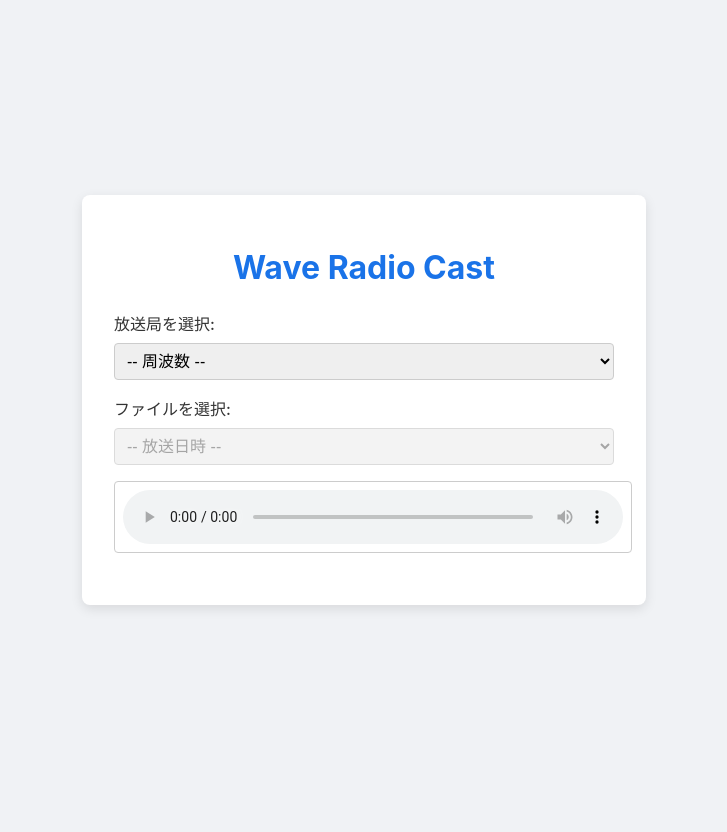
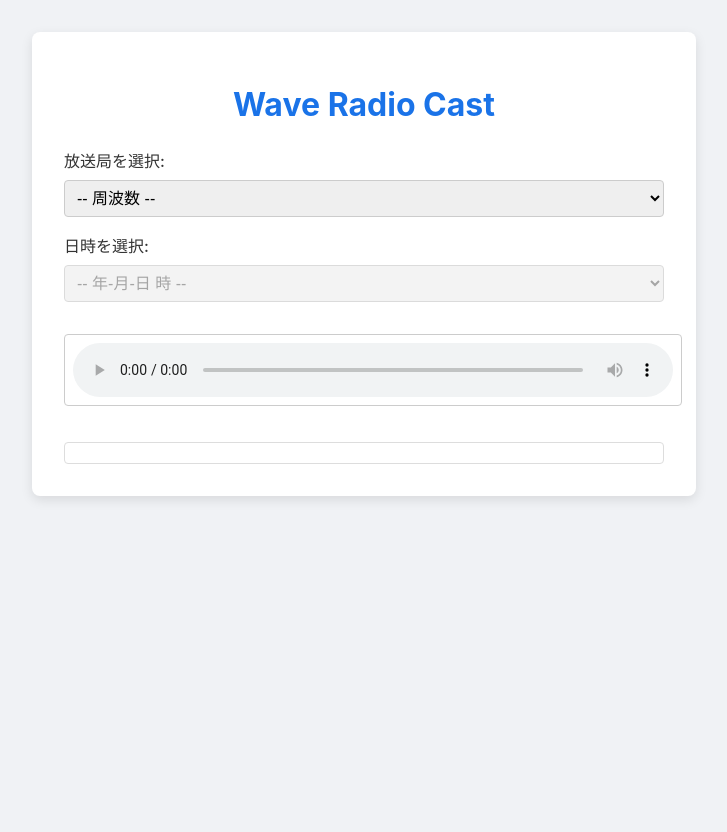
Before and after one commit to F-Naru/wave-radio-cast, a Flask app: page / in a window 1280 px wide. Shown: the whole page, without its empty margins (276-1003 px from the left). Before the commit the page ends 609 px from the top, so only its background shows below. Run offline with Flask 3, Linux system fonts and the light colour scheme.

Commit message:
日時選択機能を修正

```diff
--- a/app.py
+++ b/app.py
@@ -15,14 +15,28 @@ def index():
         stations = [d for d in os.listdir(RECORDINGS_BASE_PATH) if os.path.isdir(os.path.join(RECORDINGS_BASE_PATH, d))]
     return render_template('index.html', stations=sorted(stations))
 
-@app.route('/api/files/<path:frequency>')
-def list_files(frequency):
-    """指定された放送局の音声ファイルリストをJSONで返す"""
+@app.route('/api/available_hours/<path:frequency>')
+def list_available_hours(frequency):
+    """指定された放送局で利用可能な「時」のリストを返す"""
+    station_path = os.path.join(RECORDINGS_BASE_PATH, frequency)
+    hours = set()
+    if os.path.exists(station_path):
+        for f in os.listdir(station_path):
+            if f.endswith('.wav') and len(f) >= 16: # yyyy-MM-ddThh-mm.wav
+                hours.add(f[:13]) # yyyy-MM-ddThh
+    return jsonify(sorted(list(hours), reverse=True))
+
+@app.route('/api/files_for_hour/<path:frequency>/<hour>')
+def list_files_for_hour(frequency, hour):
+    """指定された時間に含まれるファイルのリストを返す"""
     station_path = os.path.join(RECORDINGS_BASE_PATH, frequency)
     files = []
     if os.path.exists(station_path):
-        files = [f for f in os.listdir(station_path) if f.endswith('.wav')]
-    return jsonify(sorted(files, reverse=True))
+        for f in os.listdir(station_path):
+            if f.startswith(hour) and f.endswith('.wav'):
+                files.append(f)
+    return jsonify(sorted(files))
+
 
 @app.route('/audio/<path:frequency>/<path:filename>')
 def serve_audio(frequency, filename):
--- a/templates/index.html
+++ b/templates/index.html
@@ -1,4 +1,3 @@
-
 <!DOCTYPE html>
 <html lang="ja">
 <head>
@@ -12,9 +11,10 @@
             color: #333;
             display: flex;
             justify-content: center;
-            align-items: center;
+            align-items: flex-start; /* Align to top */
             height: 100vh;
             margin: 0;
+            padding-top: 2rem; /* Add some padding at the top */
         }
         .container {
             background: #fff;
@@ -23,7 +23,7 @@
             box-shadow: 0 4px 12px rgba(0, 0, 0, 0.1);
             text-align: center;
             width: 90%;
-            max-width: 500px;
+            max-width: 600px;
         }
         h1 {
             color: #1a73e8;
@@ -37,14 +37,44 @@
             border: 1px solid #ccc;
             font-size: 1rem;
         }
-        select {
-            cursor: pointer;
-        }
         label {
             display: block;
             margin-bottom: 0.5rem;
             text-align: left;
             font-weight: 500;
+        }
+        #minutes-container {
+            display: grid;
+            grid-template-columns: repeat(auto-fill, minmax(45px, 1fr));
+            gap: 8px;
+            margin-top: 1rem;
+            max-height: 250px;
+            overflow-y: auto;
+            padding: 10px;
+            border: 1px solid #ddd;
+            border-radius: 4px;
+        }
+        .minute-btn {
+            padding: 8px 4px;
+            font-size: 0.9rem;
+            border: 1px solid #ccc;
+            border-radius: 4px;
+            background-color: #f9f9f9;
+            cursor: pointer;
+            transition: background-color 0.2s;
+        }
+        .minute-btn:hover:not(:disabled) {
+            background-color: #e0e0e0;
+        }
+        .minute-btn:disabled {
+            background-color: #efefef;
+            color: #aaa;
+            cursor: not-allowed;
+        }
+        .minute-btn.playing {
+            background-color: #1a73e8;
+            color: white;
+            font-weight: bold;
         }
     </style>
 </head>
@@ -60,64 +90,94 @@
             {% endfor %}
         </select>
 
-        <label for="file-select">ファイルを選択:</label>
-        <select id="file-select" disabled>
-            <option value="">-- 放送日時 --</option>
+        <label for="hour-select">日時を選択:</label>
+        <select id="hour-select" disabled>
+            <option value="">-- 年-月-日 時 --</option>
         </select>
 
-        <audio id="audio-player" controls disabled></audio>
+        <audio id="audio-player" controls style="margin-top: 1rem;"></audio>
+
+        <div id="minutes-container"></div>
     </div>
 
     <script>
         const stationSelect = document.getElementById('station-select');
-        const fileSelect = document.getElementById('file-select');
+        const hourSelect = document.getElementById('hour-select');
         const audioPlayer = document.getElementById('audio-player');
+        const minutesContainer = document.getElementById('minutes-container');
+        let currentPlayingButton = null;
 
         stationSelect.addEventListener('change', () => {
             const selectedStation = stationSelect.value;
-            // Reset file selector and audio player
-            fileSelect.innerHTML = '<option value="">-- 放送日時 --</option>';
-            fileSelect.disabled = true;
-            audioPlayer.disabled = true;
+            hourSelect.innerHTML = '<option value="">-- 年-月-日 時 --</option>';
+            hourSelect.disabled = true;
+            minutesContainer.innerHTML = '';
             audioPlayer.src = '';
 
             if (selectedStation) {
-                fetch(`/api/files/${selectedStation}`)
+                fetch(`/api/available_hours/${selectedStation}`)
                     .then(response => response.json())
-                    .then(files => {
-                        if (files.length > 0) {
-                            files.forEach(file => {
+                    .then(hours => {
+                        if (hours.length > 0) {
+                            hours.forEach(hour => {
                                 const option = document.createElement('option');
-                                // yyyy-MM-ddThh-mm.wav -> yyyy/MM/dd hh:mm
-                                const formattedName = file.replace('T', ' ').replace('.wav', '').replace('-', '/').replace('-', '/').replace('-', ':');
-                                option.value = file;
-                                option.textContent = formattedName;
-                                fileSelect.appendChild(option);
+                                option.value = hour;
+                                option.textContent = hour.replace('T', ' ') + '時';
+                                hourSelect.appendChild(option);
                             });
-                            fileSelect.disabled = false;
+                            hourSelect.disabled = false;
                         } else {
-                            fileSelect.innerHTML = '<option value="">ファイルがありません</option>';
+                            hourSelect.innerHTML = '<option value="">録音データがありません</option>';
                         }
-                    })
-                    .catch(error => {
-                        console.error('Error fetching files:', error);
-                        fileSelect.innerHTML = '<option value="">エラー</option>';
                     });
             }
         });
 
-        fileSelect.addEventListener('change', () => {
+        hourSelect.addEventListener('change', () => {
             const selectedStation = stationSelect.value;
-            const selectedFile = fileSelect.value;
+            const selectedHour = hourSelect.value;
+            minutesContainer.innerHTML = '';
+            audioPlayer.src = '';
 
-            if (selectedFile) {
-                const audioSrc = `/audio/${selectedStation}/${selectedFile}`;
-                audioPlayer.src = audioSrc;
-                audioPlayer.disabled = false;
-                audioPlayer.play();
-            } else {
-                audioPlayer.src = '';
-                audioPlayer.disabled = true;
+            if (selectedHour) {
+                fetch(`/api/files_for_hour/${selectedStation}/${selectedHour}`)
+                    .then(response => response.json())
+                    .then(files => {
+                        const availableMinutes = new Set(files.map(f => f.substring(14, 16))); // yyyy-MM-ddThh-mm.wav -> mm
+
+                        for (let i = 0; i < 60; i++) {
+                            const minute = i.toString().padStart(2, '0');
+                            const btn = document.createElement('button');
+                            btn.textContent = minute;
+                            btn.classList.add('minute-btn');
+
+                            if (availableMinutes.has(minute)) {
+                                btn.dataset.filename = `${selectedHour}-${minute}.wav`;
+                                btn.addEventListener('click', (e) => {
+                                    const filename = e.target.dataset.filename;
+                                    const audioSrc = `/audio/${selectedStation}/${filename}`;
+                                    audioPlayer.src = audioSrc;
+                                    audioPlayer.play();
+
+                                    if (currentPlayingButton) {
+                                        currentPlayingButton.classList.remove('playing');
+                                    }
+                                    e.target.classList.add('playing');
+                                    currentPlayingButton = e.target;
+                                });
+                            } else {
+                                btn.disabled = true;
+                            }
+                            minutesContainer.appendChild(btn);
+                        }
+                    });
+            }
+        });
+
+        audioPlayer.addEventListener('ended', () => {
+            if (currentPlayingButton) {
+                currentPlayingButton.classList.remove('playing');
+                currentPlayingButton = null;
             }
         });
     </script>
```
